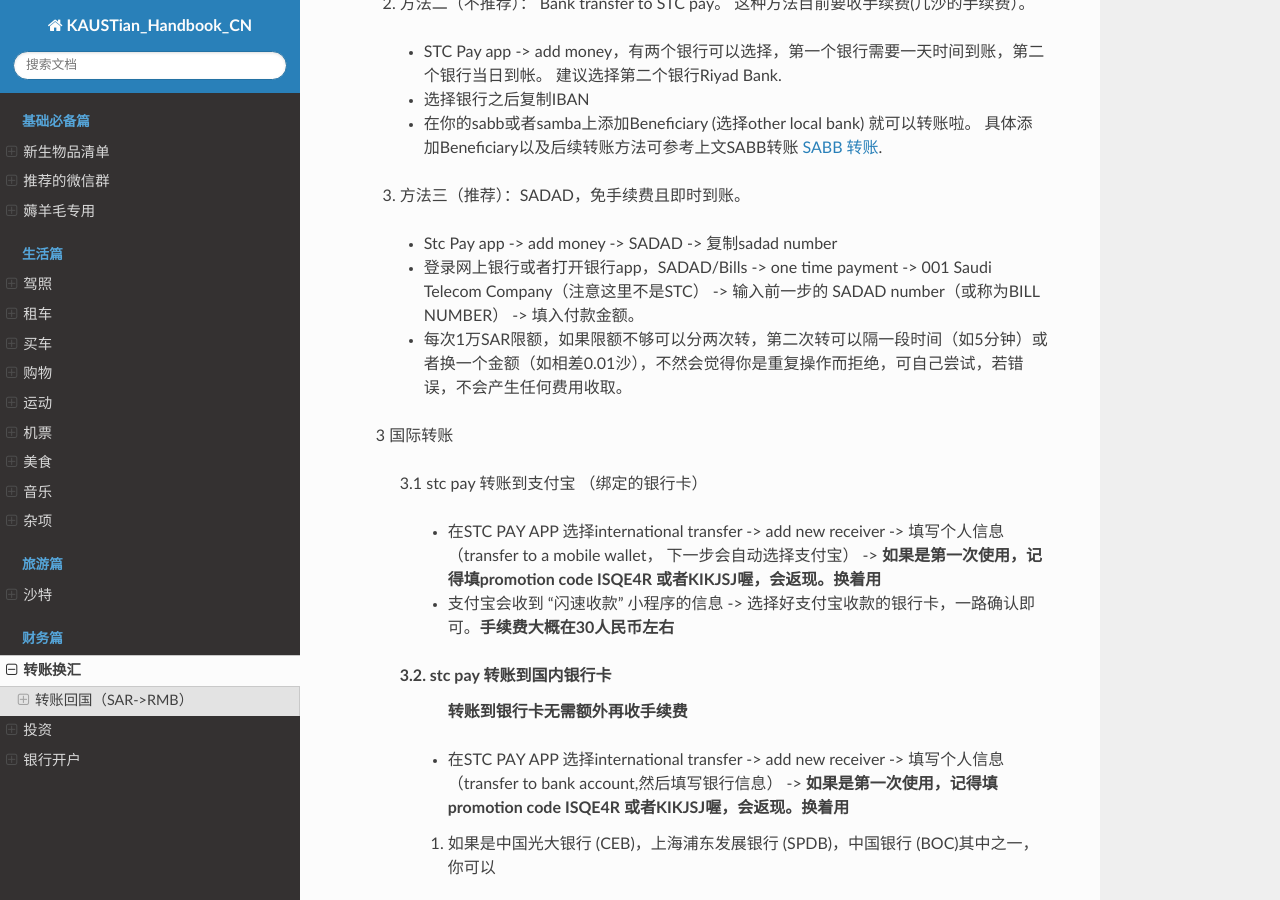
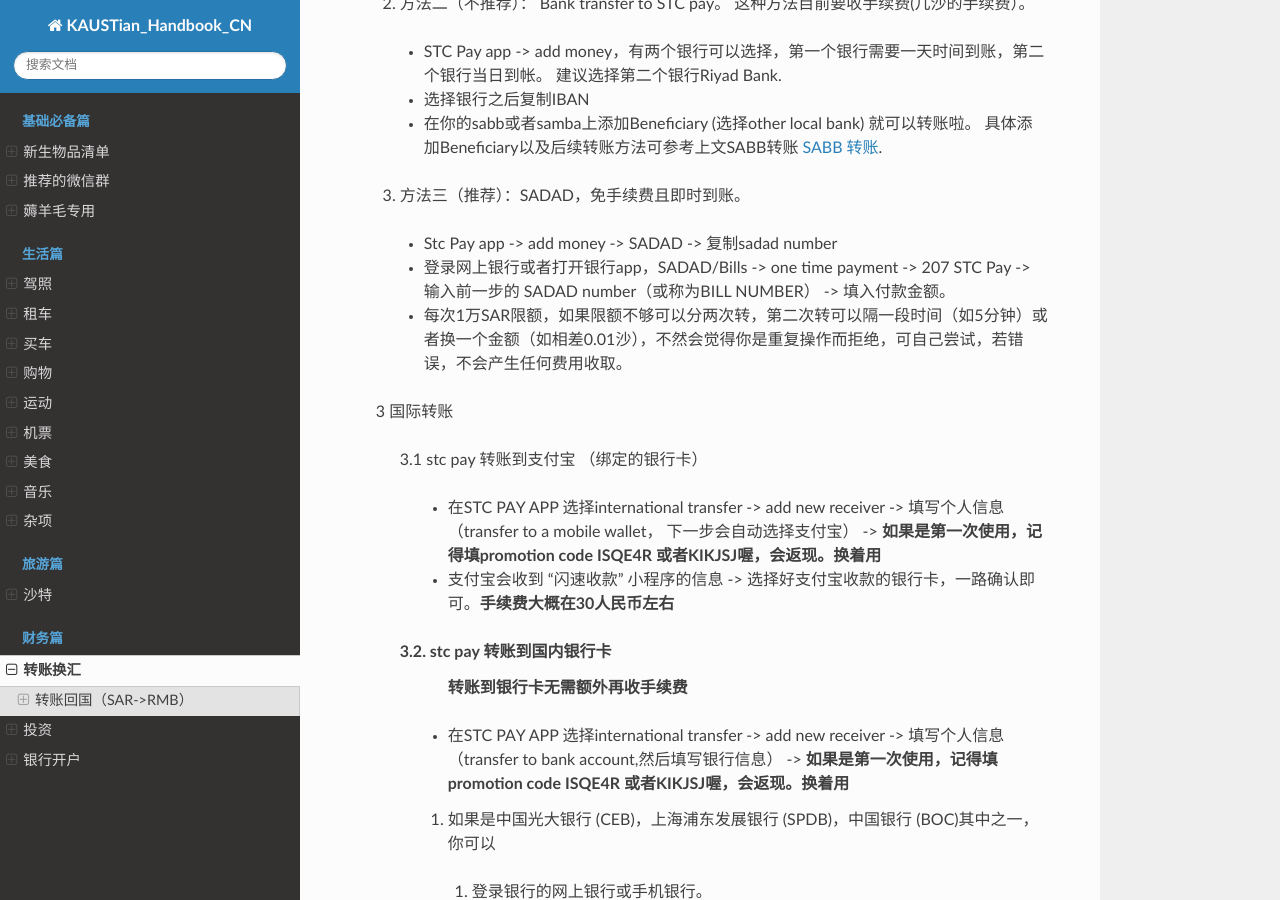
Before and after one commit to guochengqian/KAUSTian_Handbook_CN, a Sphinx documentation site: the page built from docs/content/finance/transfer.rst, in a window 1280 px wide and 900 px high, scrolled down 1445 px. Built offline with Sphinx 7.4.7 and the Read the Docs theme 2.0.0, drawn with Linux system fonts in a browser that asks for light colours.

Commit message:
修改STC Pay 充钱biller number

```diff
--- a/docs/content/finance/transfer.rst
+++ b/docs/content/finance/transfer.rst
@@ -61,7 +61,7 @@
 
   3. 方法三（推荐）：SADAD，免手续费且即时到账。
     * Stc Pay app -> add money -> SADAD -> 复制sadad number
-    * 登录网上银行或者打开银行app，SADAD/Bills -> one time payment -> 001 Saudi Telecom Company（注意这里不是STC） -> 输入前一步的 SADAD number（或称为BILL NUMBER） -> 填入付款金额。
+    * 登录网上银行或者打开银行app，SADAD/Bills -> one time payment -> 207 STC Pay -> 输入前一步的 SADAD number（或称为BILL NUMBER） -> 填入付款金额。
     * 每次1万SAR限额，如果限额不够可以分两次转，第二次转可以隔一段时间（如5分钟）或者换一个金额（如相差0.01沙），不然会觉得你是重复操作而拒绝，可自己尝试，若错误，不会产生任何费用收取。
 
   3 国际转账
```
